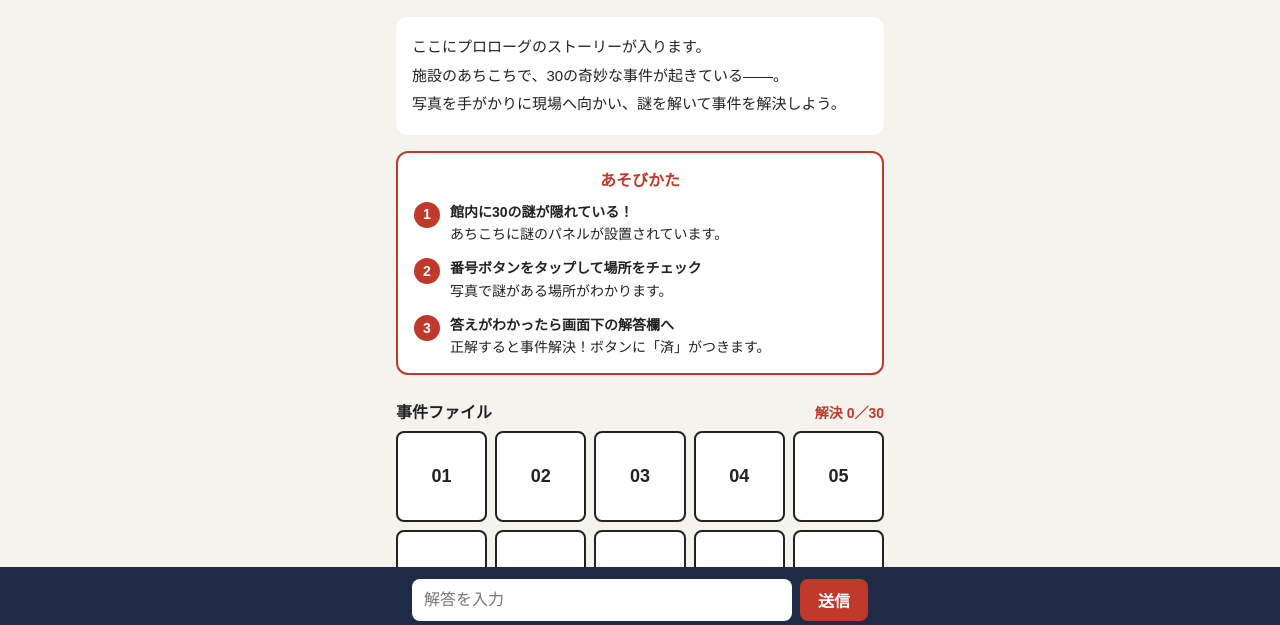
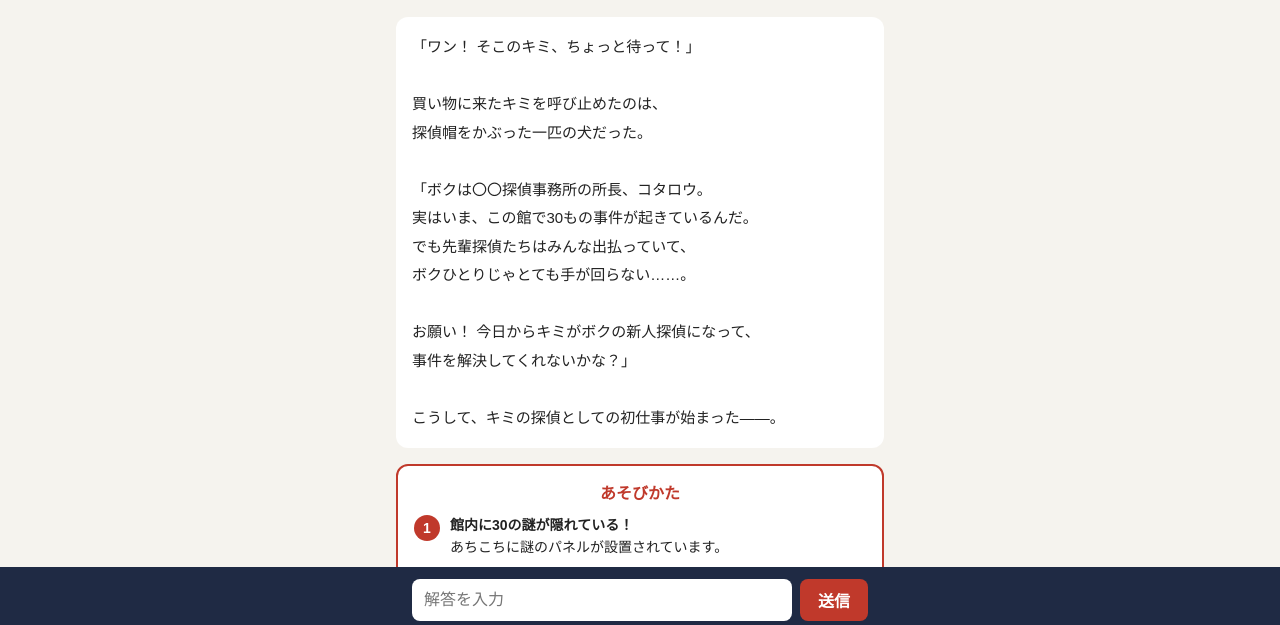
Before and after one commit to fujiharakentaro/shuyu-nazo-mock, a plain HTML site: page index.html in a window 1280 px wide. Shown: the part 167-792 px from the top of the page. Drawn offline with Linux system fonts and the light colour scheme.

Commit message:
仮プロローグを追加
Co-Authored-By: Claude Opus 5.5 <noreply@anthropic.com>

```diff
--- a/index.html
+++ b/index.html
@@ -62,7 +62,20 @@ h2{font-size:16px;margin:24px 0 8px;display:flex;justify-content:space-between;a
 <script>
 /* ===== 差し替えはここだけ ===== */
 const TITLE = "タイトルロゴ";
-const PROLOGUE = "ここにプロローグのストーリーが入ります。\n施設のあちこちで、30の奇妙な事件が起きている――。\n写真を手がかりに現場へ向かい、謎を解いて事件を解決しよう。";
+const PROLOGUE = `「ワン！ そこのキミ、ちょっと待って！」
+
+買い物に来たキミを呼び止めたのは、
+探偵帽をかぶった一匹の犬だった。
+
+「ボクは〇〇探偵事務所の所長、コタロウ。
+実はいま、この館で30もの事件が起きているんだ。
+でも先輩探偵たちはみんな出払っていて、
+ボクひとりじゃとても手が回らない……。
+
+お願い！ 今日からキミがボクの新人探偵になって、
+事件を解決してくれないかな？」
+
+こうして、キミの探偵としての初仕事が始まった――。`;
 // title: 事件名 / img: 画像のパス（空ならダミー画像）/ answers: 先頭が正式な答え、2つ目以降は別解
 // ひらがな⇔カタカナ・全角⇔半角・大文字⇔小文字・空白は自動で同一視されるので、それ以外の別解だけ書けばOK
 const ANSWERS = [
```
